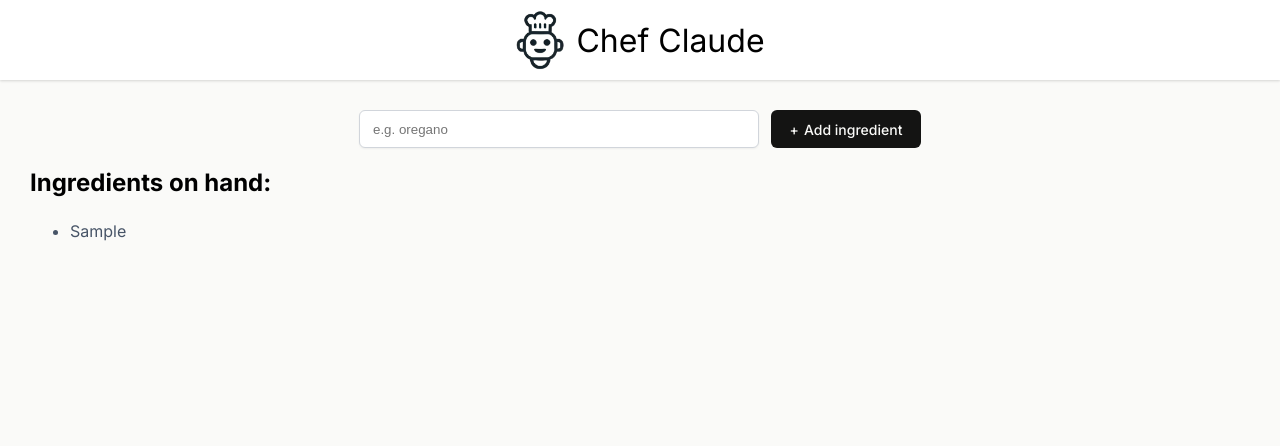
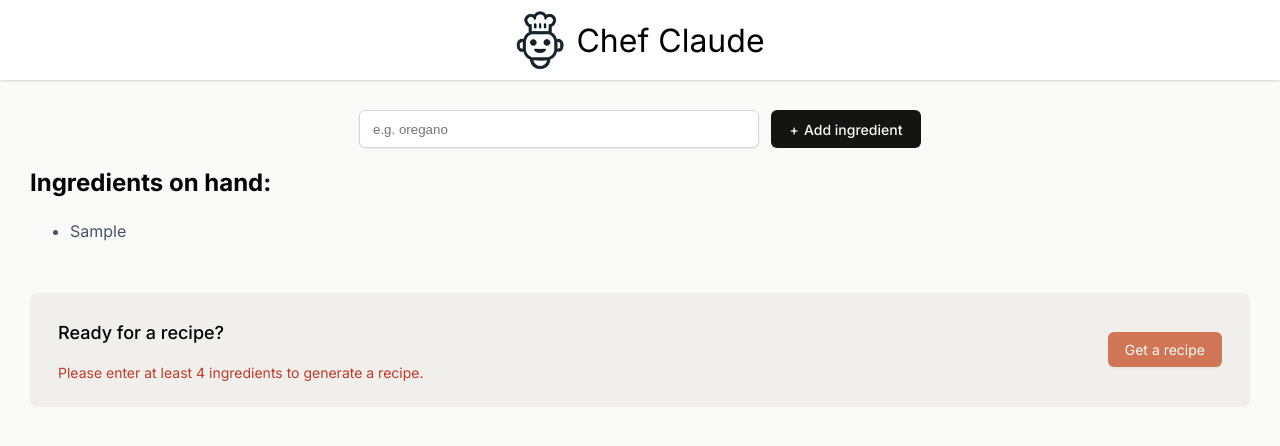
Before and after one commit to charlottelai18/Chef-Claude, a React (Vite) app: page / in a window 1280 px wide. Both pictures are taken after typing "Sample" into the empty fields and a click on the button "Add ingredient". Shown: the top 446 px of the page. Built offline with nearby package versions, Linux system fonts and the light colour scheme.

Commit message:
warning for 4 ingredients

```diff
--- a/src/components/IngredientsList.jsx
+++ b/src/components/IngredientsList.jsx
@@ -2,17 +2,32 @@ export default function IngredientsList(props) {
     const ingredientsListItems = props.ingredients.map(ingredient => (
       <li key={ingredient}>{ingredient}</li>
     ))
+
+    const hasEnoughIngredients = props.ingredients.length >= 4
+
     return (
       <section>
         <h2>Ingredients on hand:</h2>
-            <ul className="ingredients-list" aria-live="polite">{ingredientsListItems}</ul>
-            {props.ingredients.length > 3 && <div className="get-recipe-container">
+        <ul className="ingredients-list" aria-live="polite">
+          {ingredientsListItems}
+        </ul>
+
+        <div className="get-recipe-container">
           <div>
             <h3>Ready for a recipe?</h3>
-                    <p>Generate a recipe from your list of ingredients.</p>
+            <p style={{ color: hasEnoughIngredients ? "#6B7280" : "#c0392b" }}>
+              {hasEnoughIngredients
+                ? "Generate a recipe from your list of ingredients."
+                : "Please enter at least 4 ingredients to generate a recipe."}
+            </p>
           </div>
-                <button onClick={props.fetchRecipe}>Get a recipe</button>
-            </div>}
+          <button
+            onClick={props.fetchRecipe}
+            disabled={props.isLoading || !hasEnoughIngredients}
+          >
+            {props.isLoading ? "Generating..." : "Get a recipe"}
+          </button>
+        </div>
       </section>
     )
   }
```
Lines whose indentation alone changed are shown as unchanged.
